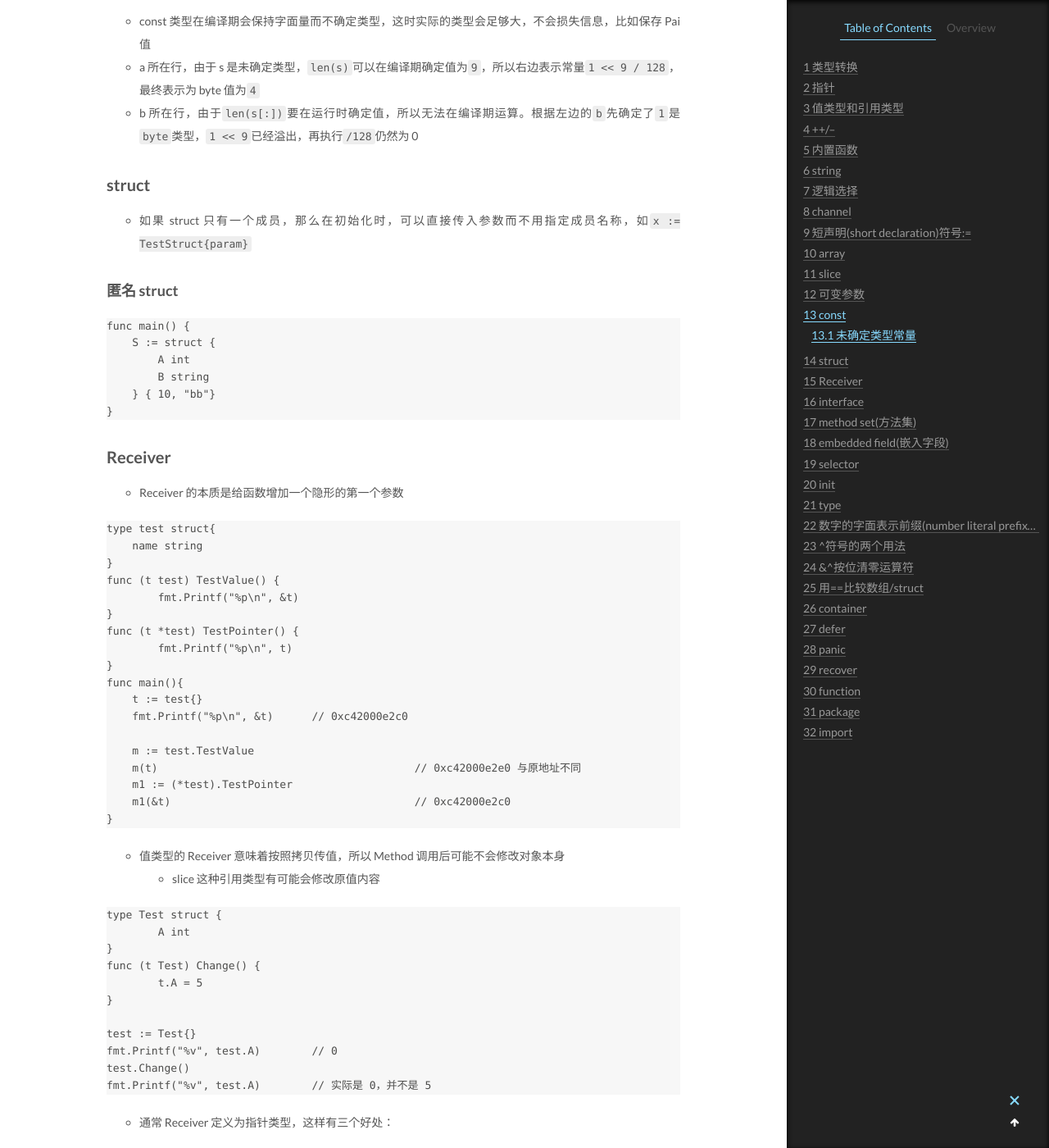
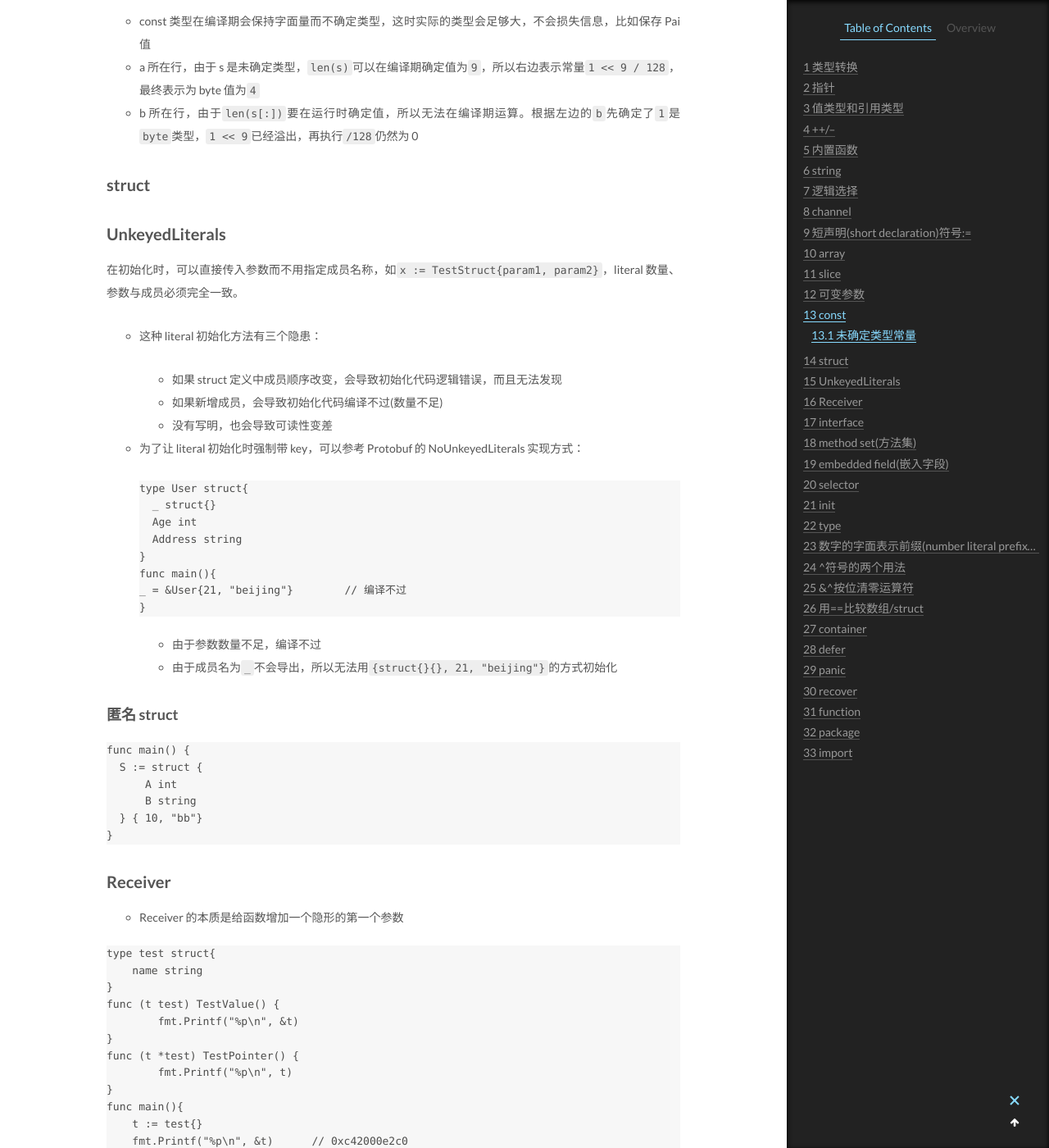
Before and after one commit to CodeHunter2006/CodeHunter2006.github.io, a Jekyll site: the page built from _posts/2018-11-28-Go_Syntax.md, in a window 1280 px wide and 1400 px high, scrolled down 12203 px. Shown: the whole window at 82% size. Built offline with Jekyll 4.4.1, drawn with Linux system fonts in a browser that asks for light colours; some of the changed text lies outside the part shown.

Commit message:
docs: add contents

````diff
--- a/_posts/2018-11-28-Go_Syntax.md
+++ b/_posts/2018-11-28-Go_Syntax.md
@@ -532,16 +532,40 @@ func main() {
 
 ## struct
 
-- 如果 struct 只有一个成员，那么在初始化时，可以直接传入参数而不用指定成员名称，如`x := TestStruct{param}`
+## UnkeyedLiterals
+
+在初始化时，可以直接传入参数而不用指定成员名称，如`x := TestStruct{param1, param2}`，literal 数量、参数与成员必须完全一致。
+
+- 这种 literal 初始化方法有三个隐患：
+
+  - 如果 struct 定义中成员顺序改变，会导致初始化代码逻辑错误，而且无法发现
+  - 如果新增成员，会导致初始化代码编译不过(数量不足)
+  - 没有写明，也会导致可读性变差
+
+- 为了让 literal 初始化时强制带 key，可以参考 Protobuf 的 NoUnkeyedLiterals 实现方式：
+
+  ```Go
+  type User struct{
+    _ struct{}
+    Age int
+    Address string
+  }
+  func main(){
+  _ = &User{21, "beijing"}	// 编译不过
+  }
+  ```
+
+  - 由于参数数量不足，编译不过
+  - 由于成员名为`_`不会导出，所以无法用`{struct{}{}, 21, "beijing"}`的方式初始化
 
 ### 匿名 struct
 
 ```Go
 func main() {
-    S := struct {
-        A int
-        B string
-    } { 10, "bb"}
+  S := struct {
+      A int
+      B string
+  } { 10, "bb"}
 }
 ```
 
@@ -890,6 +914,7 @@ func make(t Type, size ...IntegerType) Type
     - 可被替代，能够通过字面值快速初始化。
     - new 返回的指针指向的内存在堆上还是栈上要由"逃逸分析"决定
     - 一般可以通过 new 创建对象指针(同时创建对象)
+      - 例如 sync.WaitGroup/sync.Mutex 其成员有计数功能，用指针可以避免成员变量发生拷贝
 
 ### map
 
````
Also changed, not shown: _posts/2019-10-02-Git_CMD.md (+3 -0 lines), _posts/2019-12-28-Go_Package.md (+11 -5 lines), _posts/2020-11-01-Go_Interview_Question.md (+17 -0 lines), _posts/2020-11-07-Go_Representable_Assignable_Comparable.md (+14 -0 lines), _posts/2021-11-24-Kubernetes_Context.md (deleted, +0 -14 lines), _posts/2021-12-10-Cookie.md (+12 -0 lines).
